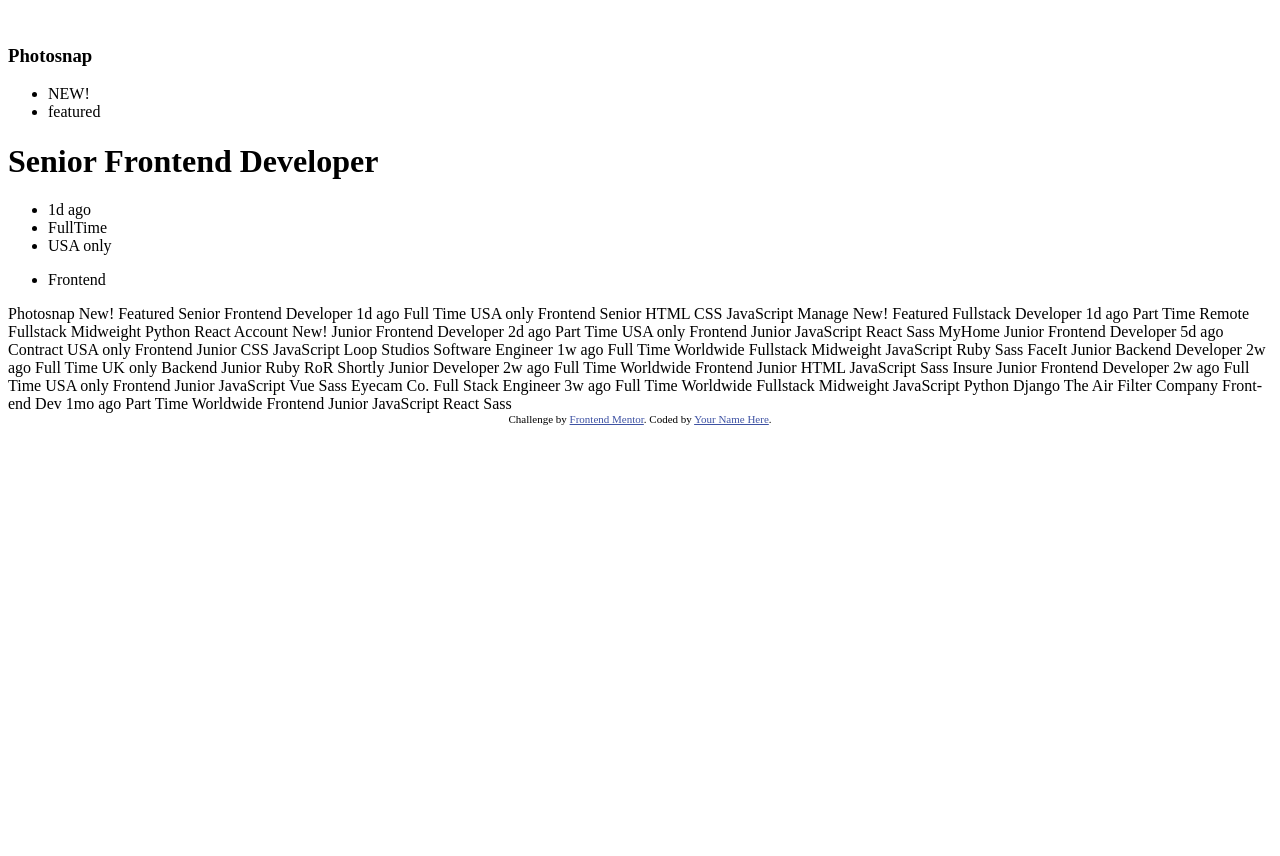
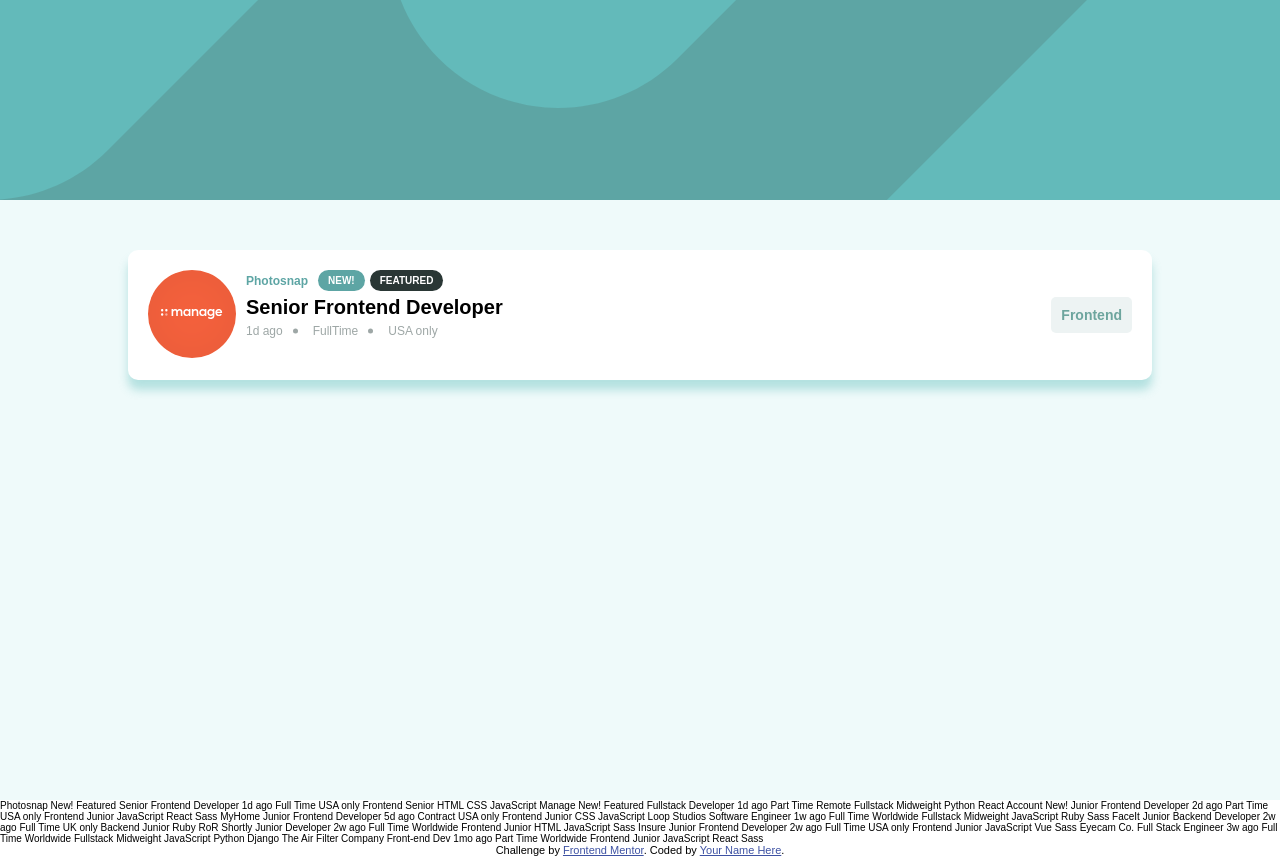
Before and after one commit to EufranioDiogo/static-job-listings, a website: page index.html in a window 1280 px wide. Before the commit the page ends 800 px from the top, so only its background shows below. Drawn offline with Linux system fonts and the light colour scheme.

Commit message:
chore: working on CSS

```diff
--- /dev/null
+++ b/CSS/index.css
@@ -0,0 +1,129 @@
+#app {
+  background-color: hsl(180, 52%, 96%);
+  min-height: 100vh;
+}
+.header-container {
+  width: 100%;
+  height: 25vh;
+  margin-bottom: 5rem;
+  background-image: url('../images/bg-header-desktop.svg');
+  background-repeat: no-repeat;
+  background-size: cover;
+  background-color: #5da5a4;
+}
+.jobs-container {
+  display: flex;
+  width: 100%;
+  align-items: center;
+  flex-direction: column;
+}
+.jobs-container--element {
+  width: 80%;
+  display: flex;
+  padding: 2rem;
+  background-color: white;
+  border-radius: 1rem;
+  box-shadow: 0 1rem 1rem #62c0be6c;
+  margin-bottom: 3rem;
+  align-items: center;
+  justify-content: space-between;
+  position: relative;
+}
+.lef-job-container {
+  display: flex;
+}
+.company-logo {
+  margin-right: 1rem;
+}
+
+.job-image-container {
+}
+
+.job-info-container {
+  display: flex;
+  flex-direction: column;
+  justify-content: space-between;
+  height: 100%;
+}
+.job-info-container--company-info {
+  display: flex;
+  align-items: center;
+  margin-bottom: 0.5rem;
+}
+.company-info--h3 {
+  font-size: 1.2rem;
+  color: #5da5a4;
+  margin-right: 1rem;
+  margin-top: 0rem;
+}
+.company-properties {
+  display: flex;
+  list-style: none;
+}
+.company-properties--element {
+  padding: 0.5rem 1rem;
+  border-radius: 2.6rem;
+  background-color: #2a3735;
+  color: #fff;
+  font-weight: bold;
+  margin-right: 0.5rem;
+  text-transform: uppercase;
+  text-align: center;
+}
+.new {
+  background-color: #5da5a4;
+}
+.job-info-container--job-title {
+  margin-bottom: 0.5rem;
+}
+.job-title {
+  font-weight: bold;
+  font-size: 2rem;
+}
+.job-details {
+  display: flex;
+  list-style: none;
+}
+.job-details--element {
+  font-size: 1.2rem;
+  color: #9ea7a6;
+  margin-right: 3rem;
+  position: relative;
+}
+.job-details--element::after {
+  content: '';
+  position: absolute;
+  width: 0.5rem;
+  height: 0.5rem;
+  border-radius: 100%;
+  background-color:#9ea7a6;
+  right: -1.5rem;
+  top: 50%;
+  transform: translateY(-50%);
+}
+.job-details--element:last-child::after {
+  display: none
+}
+.job-requisites {
+  display: flex;
+  flex-wrap: wrap;
+  justify-content: flex-end;
+  list-style: none;
+}
+.job-requisites--element {
+  padding: 1rem;
+  border-radius: 0.5rem;
+  font-size: 1.4rem;
+  font-weight: bold;
+  background-color: #edf3f3;
+  color: #6da59e;
+  text-align: center;
+}
+@media screen and (min-width: 1440px) {
+  #app {
+    width: 1440px;
+    left: 50%;
+    transform: translateX(-50%);
+    position: relative;
+  }
+}
--- /dev/null
+++ b/CSS/universal.css
@@ -0,0 +1,10 @@
+* {
+  padding: 0;
+  margin: 0;
+  box-sizing: border-box;
+}
+
+html {
+  font-size: 62.5%;
+  font-family: Arial, Helvetica, sans-serif
+}
--- a/index.html
+++ b/index.html
@@ -4,6 +4,8 @@
   <meta charset="UTF-8">
   <meta name="viewport" content="width=device-width, initial-scale=1.0"> <!-- displays site properly based on user's device -->
 
+  <link rel="stylesheet" href="CSS/universal.css">
+  <link rel="stylesheet" href="CSS/index.css">
   <link rel="icon" type="image/png" sizes="32x32" href="./images/favicon-32x32.png">
 
   <title>Frontend Mentor | Job Listings</title>
@@ -20,9 +22,10 @@
 
     </div>
     <div class="jobs-container">
-      <div class="jobs-container-element">
+      <div class="jobs-container--element">
+        <div class="lef-job-container">
           <div class="job-image-container">
-          <img src="" alt="" class="company-logo">
+            <img src="./images/manage.svg" alt="" class="company-logo">
           </div>
 
           <div class="job-info-container">
@@ -30,7 +33,7 @@
               <h3 class="company-info--h3">Photosnap</h3>
 
               <ul class="company-properties">
-              <li class="company-properties--element">NEW!</li>
+                <li class="company-properties--element new">NEW!</li>
                 <li class="company-properties--element">featured</li>
               </ul>
             </div>
@@ -46,6 +49,8 @@
                 <li class="job-details--element">USA only</li>
               </ul>
             </div>
+          </div>
+
         </div>
 
         <ul class="job-requisites">
```
Lines whose indentation alone changed are shown as unchanged.
